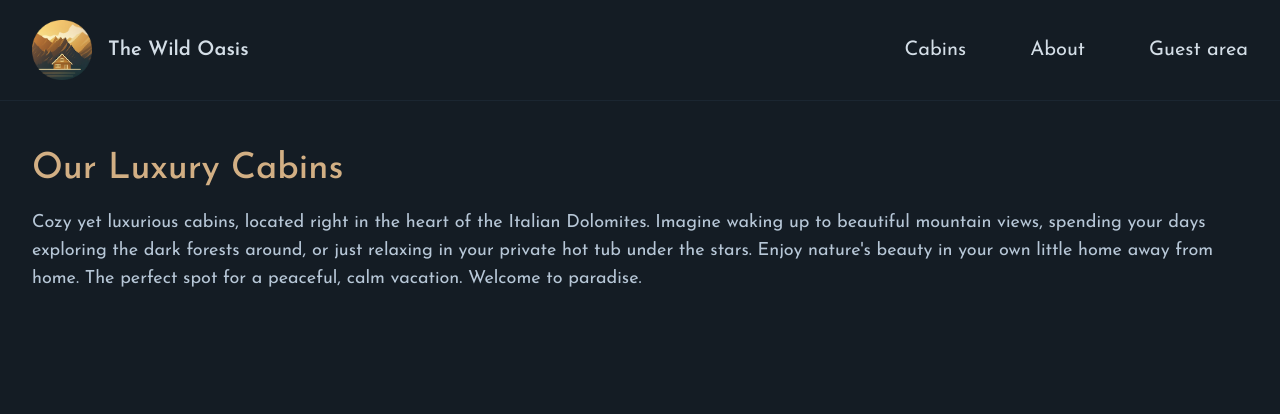
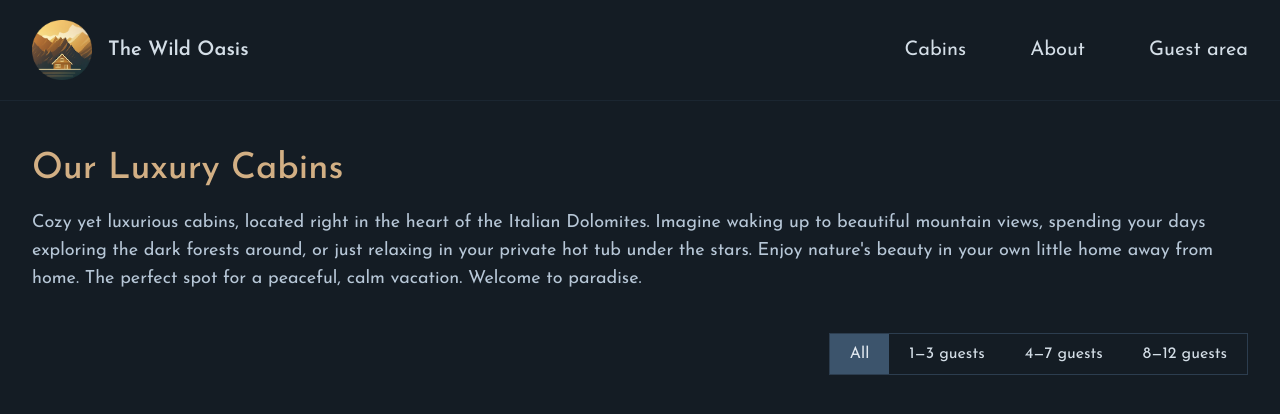
Before and after one commit to andrijaweb/cabins-nextjs, a Next.js app: page /cabins in a window 1280 px wide. Shown: the top 414 px of the page. Built offline with nearby package versions, Linux system fonts and the light colour scheme; no server answers; the database is empty.

Commit message:
Added filter functionality to cabins page

```diff
--- a/app/_components/CabinList.tsx
+++ b/app/_components/CabinList.tsx
@@ -3,15 +3,30 @@ import { unstable_noStore as noStore } from "next/cache";
 import CabinCard from "./CabinCard";
 import { getCabins } from "../_lib/data-service";
 
-const CabinList = async () => {
+const CabinList = async ({ filter }: { filter: string }) => {
   noStore();
   const cabins = await getCabins();
 
   if (!cabins.length) return null;
 
+  const capacityRanges: Record<string, [number, number]> = {
+    small: [0, 3],
+    medium: [4, 7],
+    large: [8, Infinity],
+  };
+
+  const filteredCabins =
+    filter === "all"
+      ? cabins
+      : cabins.filter((cabin) => {
+          const maxCapacity = cabin.maxCapacity ?? 0;
+          const [min, max] = capacityRanges[filter] || [0, Infinity];
+          return maxCapacity >= min && maxCapacity <= max;
+        });
+
   return (
     <div className="grid sm:grid-cols-1 md:grid-cols-2 gap-8 lg:gap-12 xl:gap-14">
-      {cabins.map((cabin) => (
+      {filteredCabins.map((cabin) => (
         <CabinCard cabin={cabin} key={cabin.id} />
       ))}
     </div>
--- /dev/null
+++ b/app/_components/Filter.tsx
@@ -0,0 +1,78 @@
+"use client";
+
+import { usePathname, useRouter, useSearchParams } from "next/navigation";
+import React from "react";
+
+const Filter = () => {
+  const searchParams = useSearchParams();
+  const router = useRouter();
+  const pathname = usePathname();
+
+  const activeFilter = searchParams.get("capacity") ?? "all";
+
+  function handleFilter(filter: string) {
+    const params = new URLSearchParams(searchParams);
+    params.set("capacity", filter);
+    router.replace(`${pathname}?${params.toString()}`, { scroll: false });
+  }
+
+  return (
+    <div className="border border-primary-800 flex">
+      <Button
+        filter="all"
+        handleFilter={handleFilter}
+        activeFilter={activeFilter}
+      >
+        All
+      </Button>
+      <Button
+        filter="small"
+        handleFilter={handleFilter}
+        activeFilter={activeFilter}
+      >
+        1&mdash;3 guests
+      </Button>
+      <Button
+        filter="medium"
+        handleFilter={handleFilter}
+        activeFilter={activeFilter}
+      >
+        4&mdash;7 guests
+      </Button>
+      <Button
+        filter="large"
+        handleFilter={handleFilter}
+        activeFilter={activeFilter}
+      >
+        8&mdash;12 guests
+      </Button>
+    </div>
+  );
+};
+
+interface ButtonProps {
+  children: React.ReactNode;
+  handleFilter(filter: string): void;
+  filter: string;
+  activeFilter: string;
+}
+
+const Button = ({
+  children,
+  filter,
+  handleFilter,
+  activeFilter,
+}: ButtonProps) => {
+  return (
+    <button
+      className={`px-5 py-2 hover:bg-primary-700 ${
+        activeFilter === filter ? "bg-primary-700 text-primary-50" : ""
+      }`}
+      onClick={() => handleFilter(filter)}
+    >
+      {children}
+    </button>
+  );
+};
+
+export default Filter;
--- a/app/cabins/page.tsx
+++ b/app/cabins/page.tsx
@@ -1,14 +1,23 @@
 import { Suspense } from "react";
 import CabinList from "../_components/CabinList";
 import Spinner from "../_components/Spinner";
+import Filter from "../_components/Filter";
 
 export const metadata = {
   title: "Cabins",
 };
 
-// export const revalidate = 3600;
+export const revalidate = 3600;
 
-const CabinsPage = () => {
+interface CabinsPageProps {
+  searchParams: {
+    capacity?: string;
+  };
+}
+
+const CabinsPage = ({ searchParams }: CabinsPageProps) => {
+  const filter = searchParams?.capacity ?? "all";
+
   return (
     <div>
       <h1 className="text-4xl mb-5 text-accent-400 font-medium">
@@ -23,8 +32,12 @@ const CabinsPage = () => {
         Welcome to paradise.
       </p>
 
-      <Suspense fallback={<Spinner />}>
-        <CabinList />
+      <div className="flex justify-end mb-8">
+        <Filter />
+      </div>
+
+      <Suspense fallback={<Spinner />} key={filter}>
+        <CabinList filter={filter} />
       </Suspense>
     </div>
   );
```
